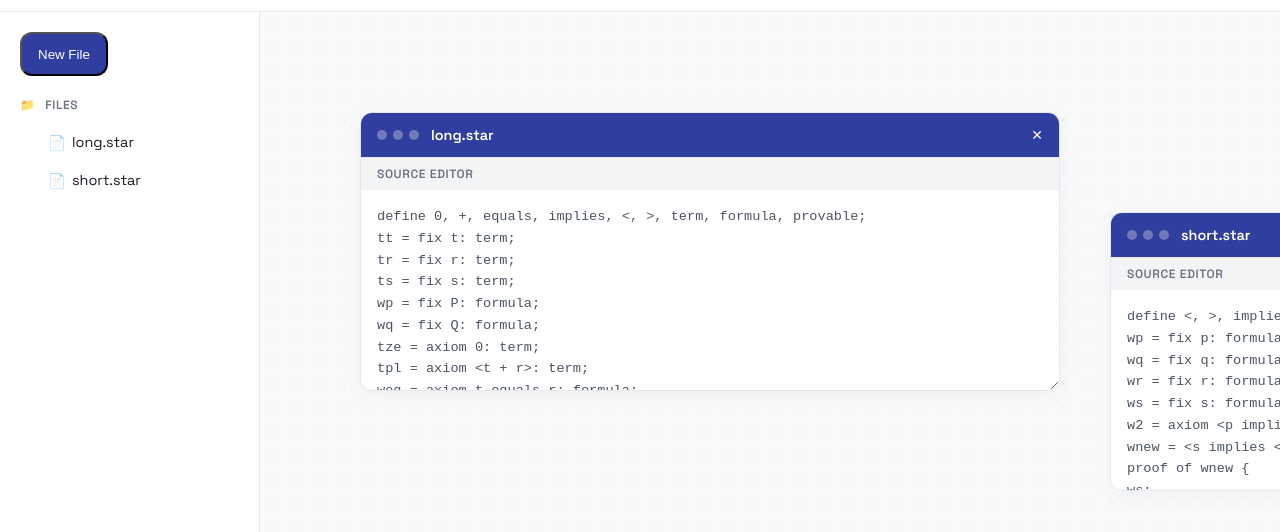
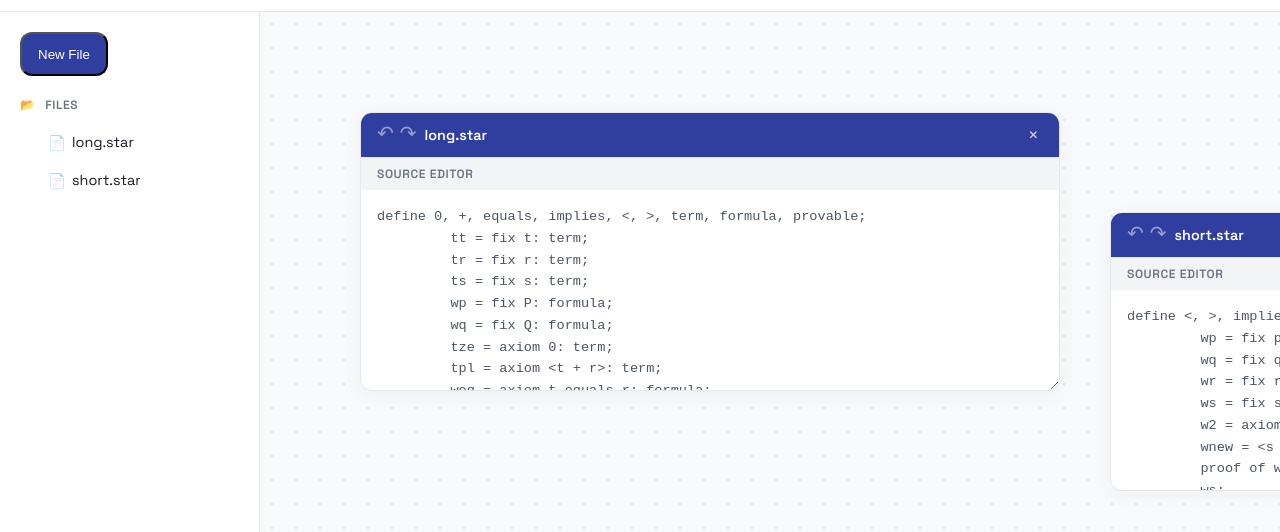
Before and after one commit to starlinglang/starling, a plain HTML site: page ide/editor/index.html in a window 1280 px wide. Shown: the part 44-576 px from the top of the page. Drawn offline with Linux system fonts and the light colour scheme.

Commit message:
v0 done? Time to document

```diff
--- a/ide/editor/index.html
+++ b/ide/editor/index.html
@@ -156,7 +156,7 @@
             }
             .file-container {
                 position: absolute;
-                width: 700px; /* Increased width for visualizations */
+                width: 700px;
                 background: var(--color-white);
                 border: 1px solid var(--color-border);
                 border-radius: 12px;
@@ -190,17 +190,56 @@
                 display: flex;
                 align-items: center;
                 gap: 8px;
+                padding: 0 8px;
             }
             .window-controls {
                 display: flex;
+                align-items: center;
                 gap: 6px;
             }
-            .dot {
-                width: 10px;
-                height: 10px;
-                border-radius: 50%;
-                background: rgba(255, 255, 255, 0.3);
+            .window-controls.left {
+                margin-right: auto;
             }
+            .window-controls.right {
+                margin-left: auto;
+            }
+
+            .tool-btn {
+                background: transparent;
+                border: none;
+                color: rgb(255, 255, 255);
+                cursor: pointer;
+                font-size: 20px;
+                margin-bottom: 4px;
+                border-radius: 4px;
+                transition: all 0.2s;
+                font-family: inherit;
+                line-height: 1;
+            }
+            .tool-btn:hover:not(:disabled) {
+                color: white;
+                background: rgba(255, 255, 255, 0.15);
+            }
+            .tool-btn:disabled {
+                opacity: 0.5;
+                cursor: default;
+            }
+
+            .delete-btn {
+                font-size: 18px;
+                cursor: pointer;
+                opacity: 0.8;
+                padding: 0 4px;
+                border-radius: 4px;
+                transition: all 0.2s;
+                line-height: 1;
+            }
+            .delete-btn:hover {
+                opacity: 1;
+                background: rgba(255, 255, 255, 0.2);
+                color: #ff6b6b;
+            }
+
             .module {
                 border-top: 1px solid var(--color-border);
                 display: flex;
@@ -268,14 +307,14 @@
             </button>
             <br />
             <div class="sidebar-section-title">
-                <span style="margin-right: 6px">📁</span> Files
+                <span style="margin-right: 6px">📂</span> Files
             </div>
             <div id="file-tree"></div>
         </aside>
         <div id="canvas-viewport">
             <div id="canvas-world"></div>
         </div>
-        <script src="work.js"></script>
+        <script src="stack.js"></script>
         <script src="ui.js"></script>
     </body>
 </html>
--- a/ide/editor/ui.js
+++ b/ide/editor/ui.js
@@ -1,5 +1,3 @@
-// --- State Management ---
-
 const defaultFiles = [
   {
     id: "long-star",
@@ -27,40 +25,7 @@ mp = axiom Q: provable;
          }
          th1 = t equals t: provable;
          proof of th1 {
-tt;
-tze;
-tpl;
-tt;
-weq;
-tt;
-tt;
-weq;
-tt;
-a2;
-tt;
-tze;
-tpl;
-tt;
-weq;
-tt;
-tze;
-tpl;
-tt;
-weq;
-tt;
-tt;
-weq;
-wim;
-tt;
-a2;
-tt;
-tze;
-tpl;
-tt;
-tt;
-a1;
-mp;
-mp;
+         tt; tze; tpl; tt; weq; tt; tt; weq; tt; a2; tt; tze; tpl; tt; weq; tt; tze; tpl; tt; weq; tt; tt; weq; wim; tt; a2; tt; tze; tpl; tt; tt; a1; mp; mp;
          }`,
   },
   {
@@ -85,22 +50,20 @@ w2;
          }`,
   },
 ];
-
 let filesState =
   JSON.parse(localStorage.getItem("starling_files")) || defaultFiles;
-
 let canvasState = JSON.parse(localStorage.getItem("starling_canvas")) || {
   x: 0,
   y: 0,
   scale: 1,
 };
 
-// --- DOM Elements ---
+const editorStacks = new Map();
+
 const canvasViewport = document.getElementById("canvas-viewport");
 const canvasWorld = document.getElementById("canvas-world");
 const fileTreeEl = document.getElementById("file-tree");
 
-// --- Initialization ---
 function init() {
   renderFileTree();
   renderCanvas();
@@ -108,7 +71,6 @@ function init() {
   setupCanvasInteractions();
 }
 
-// --- File Tree Logic ---
 function renderFileTree() {
   fileTreeEl.innerHTML = "";
   filesState.forEach((file) => {
@@ -122,7 +84,6 @@ function renderFileTree() {
   });
 }
 
-// --- Canvas Rendering ---
 function renderCanvas() {
   const existing = canvasWorld.querySelectorAll(".file-container");
   existing.forEach((el) => el.remove());
@@ -134,40 +95,91 @@ function renderCanvas() {
     container.style.left = `${file.x}px`;
     container.style.top = `${file.y}px`;
 
-    container.innerHTML = `
-  <div class="container-header" data-id="${file.id}">
-  <div class="window-controls">
-  <div class="dot"></div><div class="dot"></div><div class="dot"></div>
+    if (!editorStacks.has(file.id)) {
+      editorStacks.set(file.id, new Stack(file.code));
+    }
+    const stack = editorStacks.get(file.id);
+
+    const header = document.createElement("div");
+    header.className = "container-header";
+    header.dataset.id = file.id;
+    header.innerHTML = `
+<div class="window-controls left">
+<button class="tool-btn undo-btn" title="Undo">↶</button>
+<button class="tool-btn redo-btn" title="Redo">↷</button>
 </div>
-  <div class="container-title" style="margin-left: 12px;">${file.name}</div>
-  <div class="window-controls">
-  <span style="font-size: 14px; cursor: pointer;">✕</span>
+<div class="container-title">${file.name}</div>
+<div class="window-controls right">
+<span class="delete-btn" title="Delete File">×</span>
 </div>
-  </div>
-  <div class="module source-editor-container">
-  <div class="module-header">
-  Source Editor
-  </div>
-  <textarea class="source-editor">${file.code}</textarea>
-  </div>
-  </div>`;
+`;
 
+    const moduleDiv = document.createElement("div");
+    moduleDiv.className = "module source-editor-container";
+    moduleDiv.innerHTML = `<div class="module-header">Source Editor</div>`;
+
+    const textarea = document.createElement("textarea");
+    textarea.className = "source-editor";
+    textarea.value = file.code;
+    textarea.spellcheck = false;
+    moduleDiv.appendChild(textarea);
+
+    container.appendChild(header);
+    container.appendChild(moduleDiv);
     canvasWorld.appendChild(container);
 
-    // Events
-    const header = container.querySelector(".container-header");
     setupContainerDrag(container, header, file.id);
-
-    const textarea = container.querySelector(".source-editor");
 
     textarea.addEventListener("input", () => {
       file.code = textarea.value;
       localStorage.setItem("starling_files", JSON.stringify(filesState));
+
+      clearTimeout(textarea._inputTimeout);
+      textarea._inputTimeout = setTimeout(() => {
+        stack.pushState(textarea.value);
+        updateUndoRedoUI(container, stack);
+      }, 400);
+    });
+
+    header.querySelector(".undo-btn").addEventListener("click", () => {
+      clearTimeout(textarea._inputTimeout);
+      stack.back();
+      applyHistoryState(file, stack, textarea, container);
+    });
+
+    header.querySelector(".redo-btn").addEventListener("click", () => {
+      clearTimeout(textarea._inputTimeout);
+      stack.forward();
+      applyHistoryState(file, stack, textarea, container);
+    });
+
+    updateUndoRedoUI(container, stack);
+
+    header.querySelector(".delete-btn").addEventListener("click", (e) => {
+      e.stopPropagation();
+      if (confirm(`Permanently delete "${file.name}"?`)) {
+        filesState = filesState.filter((f) => f.id !== file.id);
+        editorStacks.delete(file.id);
+        localStorage.setItem("starling_files", JSON.stringify(filesState));
+        renderFileTree();
+        renderCanvas();
+      }
     });
   });
 }
 
-// --- Canvas Interactions (Pan & Zoom) ---
+function applyHistoryState(file, stack, textarea, container) {
+  textarea.value = stack.state;
+  file.code = stack.state;
+  localStorage.setItem("starling_files", JSON.stringify(filesState));
+  updateUndoRedoUI(container, stack);
+}
+
+function updateUndoRedoUI(container, stack) {
+  container.querySelector(".undo-btn").disabled = stack.atStart;
+  container.querySelector(".redo-btn").disabled = stack.atEnd;
+}
+
 function applyCanvasTransform() {
   canvasWorld.style.transform = `translate(${canvasState.x}px, ${canvasState.y}px) scale(${canvasState.scale})`;
 }
@@ -213,7 +225,6 @@ function setupCanvasInteractions() {
   );
 }
 
-// --- Container Drag Logic ---
 function setupContainerDrag(container, header, fileId) {
   let isDragging = false;
   let startX, startY;
@@ -247,7 +258,6 @@ function setupContainerDrag(container, header, fileId) {
   });
 }
 
-// --- Camera Fly-to Animation ---
 function flyToContainer(fileId) {
   const file = filesState.find((f) => f.id === fileId);
   if (!file) return;
@@ -283,14 +293,12 @@ function animateCanvasTo(targetX, targetY) {
   requestAnimationFrame(step);
 }
 
-init();
-
 function newFile() {
   let date = new Date();
   filesState.push({
-    id: `new-star-${date}`,
-    name: `${date}.star`,
-    path: `src/${date}.star`,
+    id: `new-star-${date.getTime()}`,
+    name: `${date.toLocaleTimeString().replace(/:/g, "-")}.star`,
+    path: `src/new.star`,
     x: 150,
     y: 150,
     code: `define 0, +, equals, implies, <, >, term, formula, provable;`,
@@ -312,5 +320,6 @@ let downloading = () => {
 };
 
 document.getElementById("newFile").addEventListener("click", newFile);
+document.getElementById("download").addEventListener("click", downloading);
 
-document.getElementById("download").addEventListener("click", downloading);
+init();
```
Lines whose indentation alone changed are shown as unchanged.
